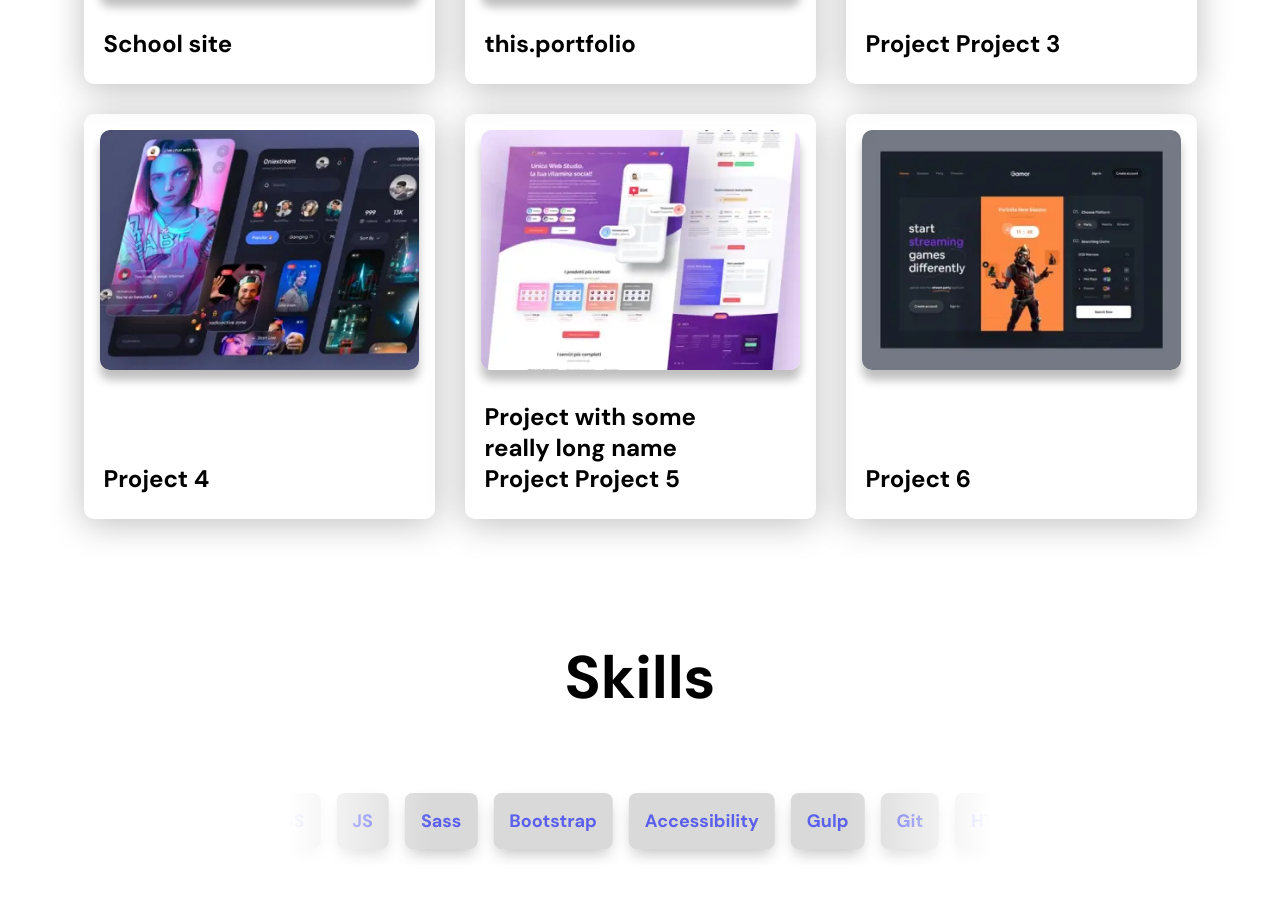
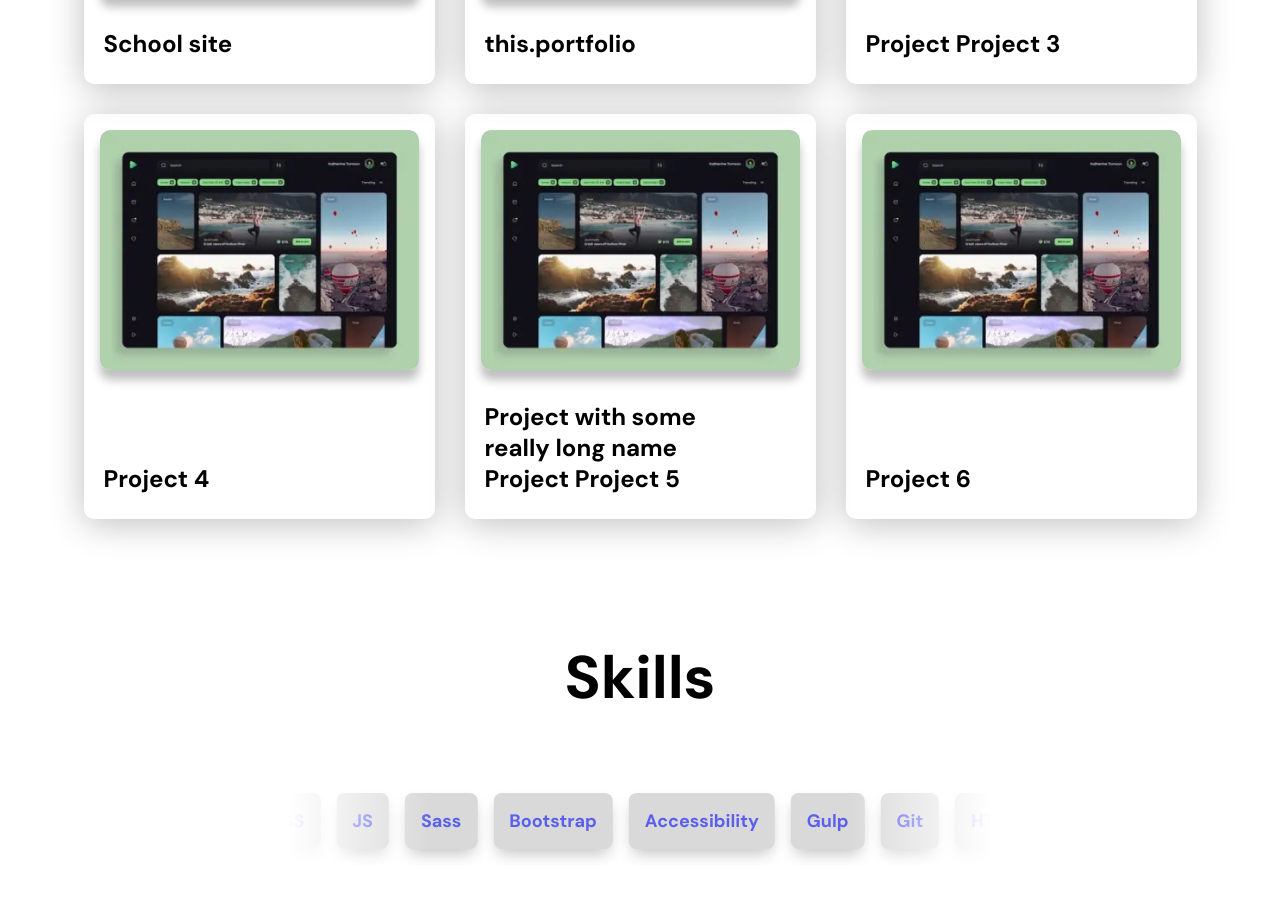
Before and after one commit to DarthEvgenius/portfolio_site, a website: page docs/index.html in a window 1280 px wide. Shown: the part 1320-2218 px from the top of the page. Drawn offline with Linux system fonts and the light colour scheme.

Commit message:
some minor changes

```diff
--- a/docs/index.html
+++ b/docs/index.html
@@ -154,8 +154,8 @@
       <li class="projects__project">
         <div class="projects__image">
           <picture class="projects__picture">
-            <source srcset="./img/project-4.webp" type="image/webp">
-            <img loading="lazy" src="./img/project-4.jpg" class="image" width="" height="" alt="">
+            <source srcset="./img/project-3.webp" type="image/webp">
+            <img loading="lazy" src="./img/project-3.jpg" class="image" width="" height="" alt="">
           </picture>
         </div>
         <h4 class="projects__name card__title">Project 4</h4>
@@ -164,8 +164,8 @@
       <li class="projects__project">
         <div class="projects__image">
           <picture class="projects__picture">
-            <source srcset="./img/project-5.webp" type="image/webp">
-            <img loading="lazy" src="./img/project-5.jpg" class="image" width="" height="" alt="">
+            <source srcset="./img/project-3.webp" type="image/webp">
+            <img loading="lazy" src="./img/project-3.jpg" class="image" width="" height="" alt="">
           </picture>
         </div>
         <h4 class="projects__name card__title">Project with some really long name Project Project 5</h4>
@@ -174,8 +174,8 @@
       <li class="projects__project">
         <div class="projects__image">
           <picture class="projects__picture">
-            <source srcset="./img/project-6.webp" type="image/webp">
-            <img loading="lazy" src="./img/project-6.jpg" class="image" width="" height="" alt="">
+            <source srcset="./img/project-3.webp" type="image/webp">
+            <img loading="lazy" src="./img/project-3.jpg" class="image" width="" height="" alt="">
           </picture>
         </div>
         <h4 class="projects__name card__title">Project 6</h4>
--- a/src/scss/components/_projects.scss
+++ b/src/scss/components/_projects.scss
@@ -90,6 +90,7 @@
     border-radius: rem(10);
     overflow: hidden;
     box-shadow: 0px 10px 10px var(--shadow-color);
+    cursor: pointer;
   }
 
   &__name {
```
Also changed, not shown: src/partials/projects.html (+6 -6 lines), docs/css/main.css, 1 other file.
